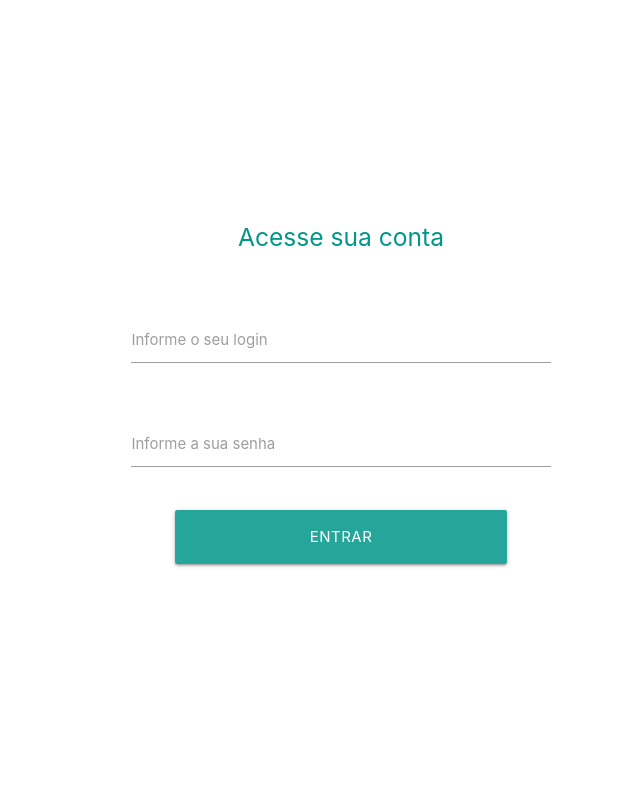
After one commit to camilossantos2809/stock, a PHP site: page /src/views/login.php in a window 1280 px wide. The commit adds this page. Shown: the whole page, without its empty margins (299-939 px from the left). Run offline with PHP 8.4, Linux system fonts and the light colour scheme.

Commit message:
add tela de login

```diff
--- a/index.php
+++ b/index.php
@@ -2,4 +2,4 @@
 spl_autoload_register(function ($class_name) {
     include $class_name . '.php';
 });
-header("Location: src/index.php");
+header("Location: src/views/login.php");
--- /dev/null
+++ b/src/views/js/login.js
@@ -0,0 +1 @@
+const showMessage = message => M.toast({html: message})
--- /dev/null
+++ b/src/views/login.php
@@ -0,0 +1,84 @@
+<?php
+if ($_POST) {
+    require __DIR__ . '/../controllers/UsuarioController.php';
+    $control = new UsuarioController();
+    $user = $control->login($_POST['login'], $_POST['senha']);
+    if ($user){
+        header('Location: ../index.php');
+    } else {
+        echo "<script>alert('Ocorreu um erro de autenticação!')</script>";
+    }
+}
+?>
+
+<!DOCTYPE html>
+<html>
+<head>
+    <link href="https://fonts.googleapis.com/icon?family=Material+Icons" rel="stylesheet">
+    <link rel="stylesheet" href="https://cdnjs.cloudflare.com/ajax/libs/materialize/1.0.0/css/materialize.min.css">
+    <meta name="viewport" content="width=device-width, initial-scale=1.0"/>
+    <title>Stock - Login</title>
+    <style>
+        .container {
+            position: absolute;
+            height: 100%;
+            width: 100%;
+            max-width: none;
+        }
+
+        .child {
+            position: absolute;
+            top: 50%;
+            left: 50%;
+            height: 50%;
+            width: 50%;
+            margin: -15% 0 0 -25%;
+        }
+    </style>
+</head>
+<body>
+<main class="container">
+    <div class="child">
+        <div class="row">
+            <div class="col s12">
+                <h5 class="teal-text center-align">Acesse sua conta</h5>
+            </div>
+        </div>
+        <form class="col s12" method="post">
+            <div class='row'>
+                <div class='col s12'>
+                </div>
+            </div>
+            <div class='row'>
+                <div class='input-field col s8 offset-s2'>
+                    <input class='validate' type='text' name='login' id='login'/>
+                    <label for='login'>Informe o seu login</label>
+                </div>
+            </div>
+            <div class='row'>
+                <div class='input-field col s8 offset-s2'>
+                    <input class='validate' type='password' name='senha' id='senha'/>
+                    <label for='senha'>Informe a sua senha</label>
+                </div>
+            </div>
+            <div class='row center-align'>
+                <button type='submit' name='btn_login' class='col s6 offset-s3 btn btn-large waves-effect waves-light'>
+                    Entrar
+                </button>
+            </div>
+        </form>
+    </div>
+</main>
+<script src="https://cdnjs.cloudflare.com/ajax/libs/materialize/1.0.0/js/materialize.min.js"></script>
+<script>
+    document.addEventListener('DOMContentLoaded', () => {
+        M.updateTextFields();
+        M.AutoInit();
+
+        const elems = document.querySelectorAll('.tooltipped');
+        M.Tooltip.init(elems, {});
+    });
+</script>
+</body>
+
+</html>
```
Also changed, not shown: src/controllers/UsuarioController.php (added, +19 -0 lines), src/models/UsuarioDAO.php (added, +77 -0 lines).
